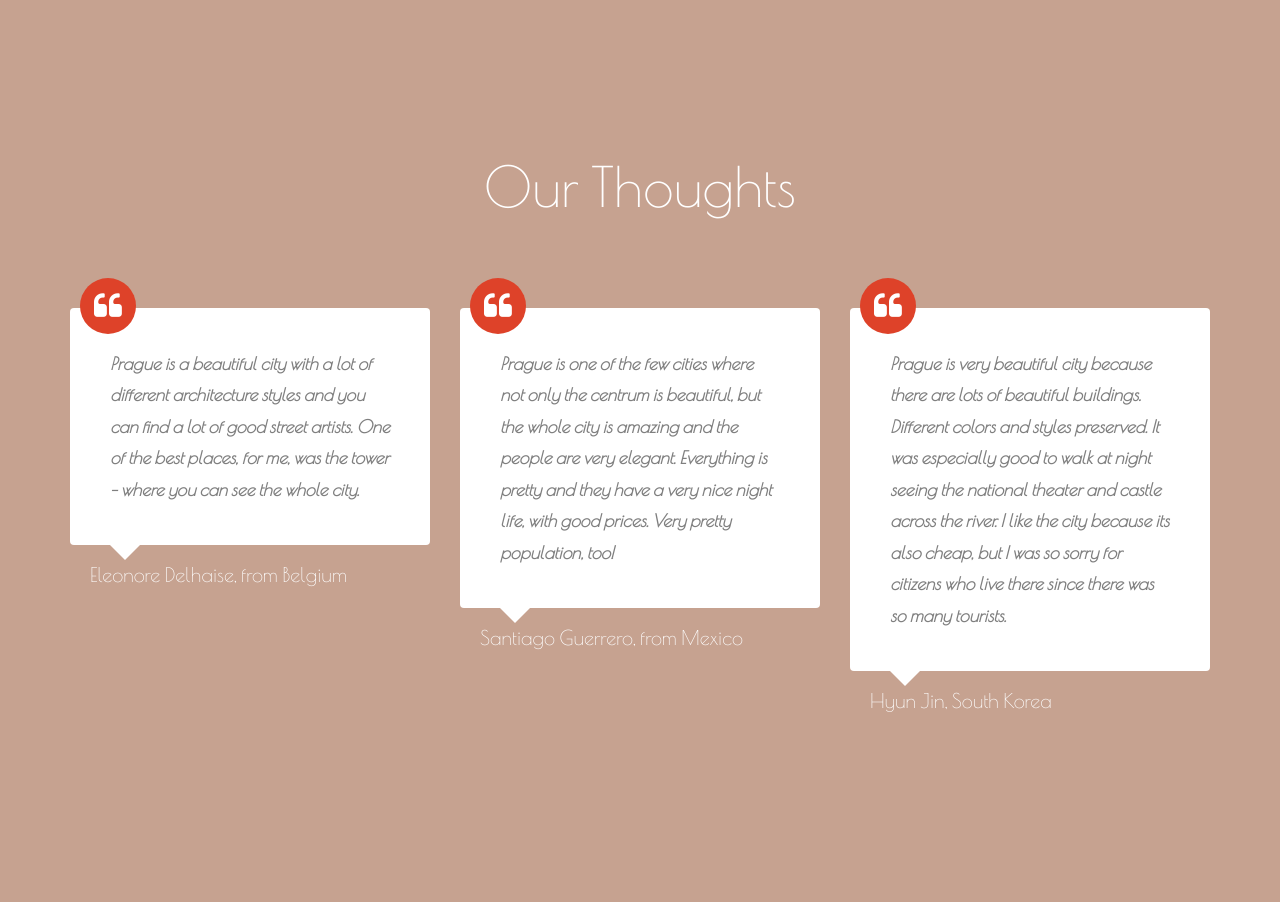
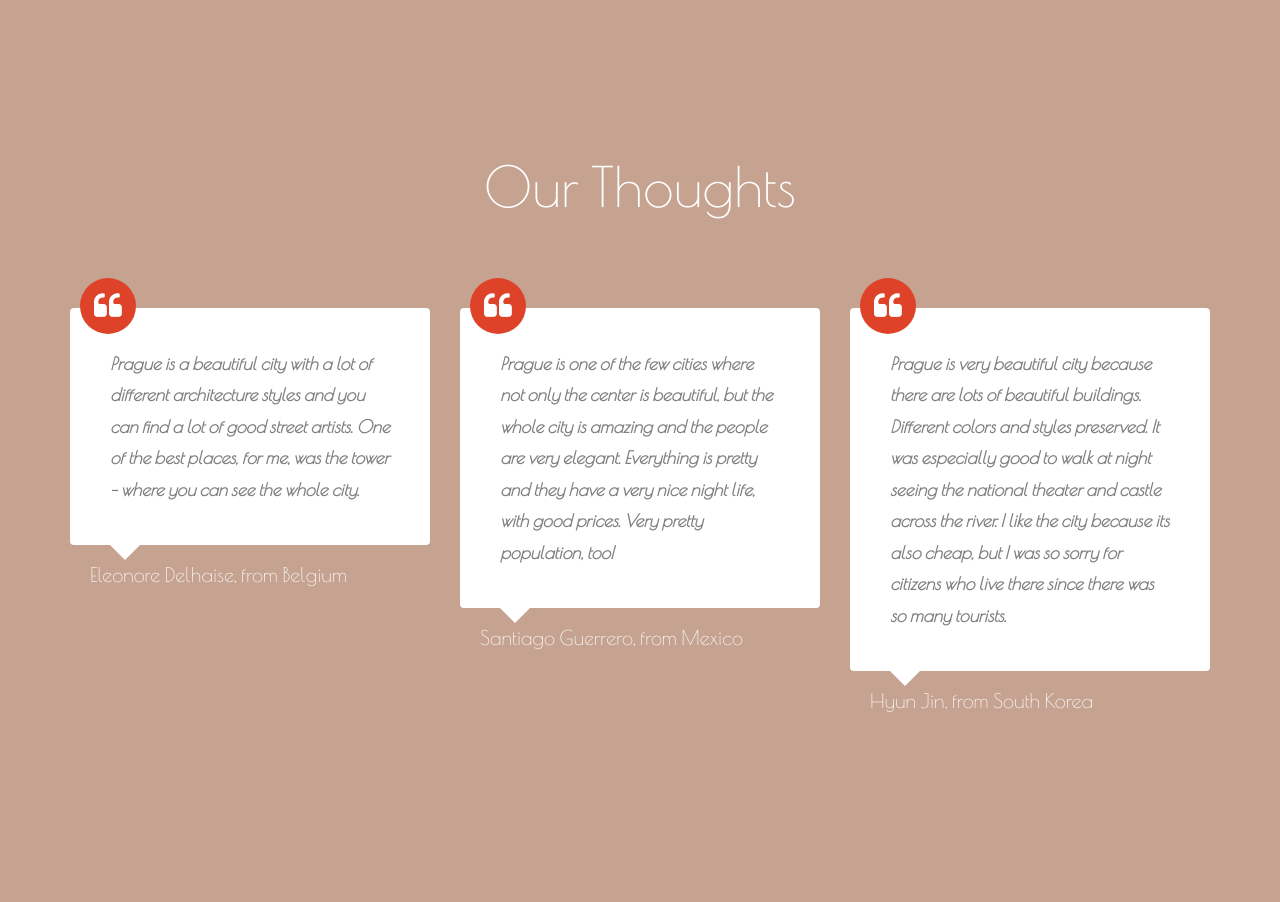
Before and after one commit to BibianaDavila/eurotrip2, a PHP site: page /prague.php in a window 1280 px wide. Shown: the part 3666-4568 px from the top of the page. Run offline with PHP 8.4, Linux system fonts and the light colour scheme; some web fonts are replaced.

Commit message:
Fix thoughts!

```diff
--- a/prague.php
+++ b/prague.php
@@ -171,7 +171,7 @@
 					<div class="box-testimony ">
 						<blockquote>
 							<span class="quote"><span><i class="icon-quote-left"></i></span></span>
-							<p><b>Prague is one of the few cities where not only the centrum is beautiful, but the whole city is amazing and the people are very elegant. Everything is pretty and they have a very nice night life, with good prices. Very pretty population, too!</b></p>
+							<p><b>Prague is one of the few cities where not only the center is beautiful, but the whole city is amazing and the people are very elegant. Everything is pretty and they have a very nice night life, with good prices. Very pretty population, too!</b></p>
 						</blockquote>
 						<p class="author">Santiago Guerrero, from Mexico</p>
 					</div>
@@ -184,7 +184,7 @@
 							<span class="quote"><span><i class="icon-quote-left"></i></span></span>
 							<p><b>Prague is very beautiful city because there are lots of beautiful buildings. Different colors and styles preserved. It was especially good to walk at night seeing the national theater and castle across the river. I like the city because its also cheap, but I was so sorry for citizens who live there since there was so many tourists.</b></p>
 						</blockquote>
-						<p class="author">Hyun Jin, South Korea</p>
+						<p class="author">Hyun Jin, from South Korea</p>
 					</div>
 				</div>
 			</div>
```
